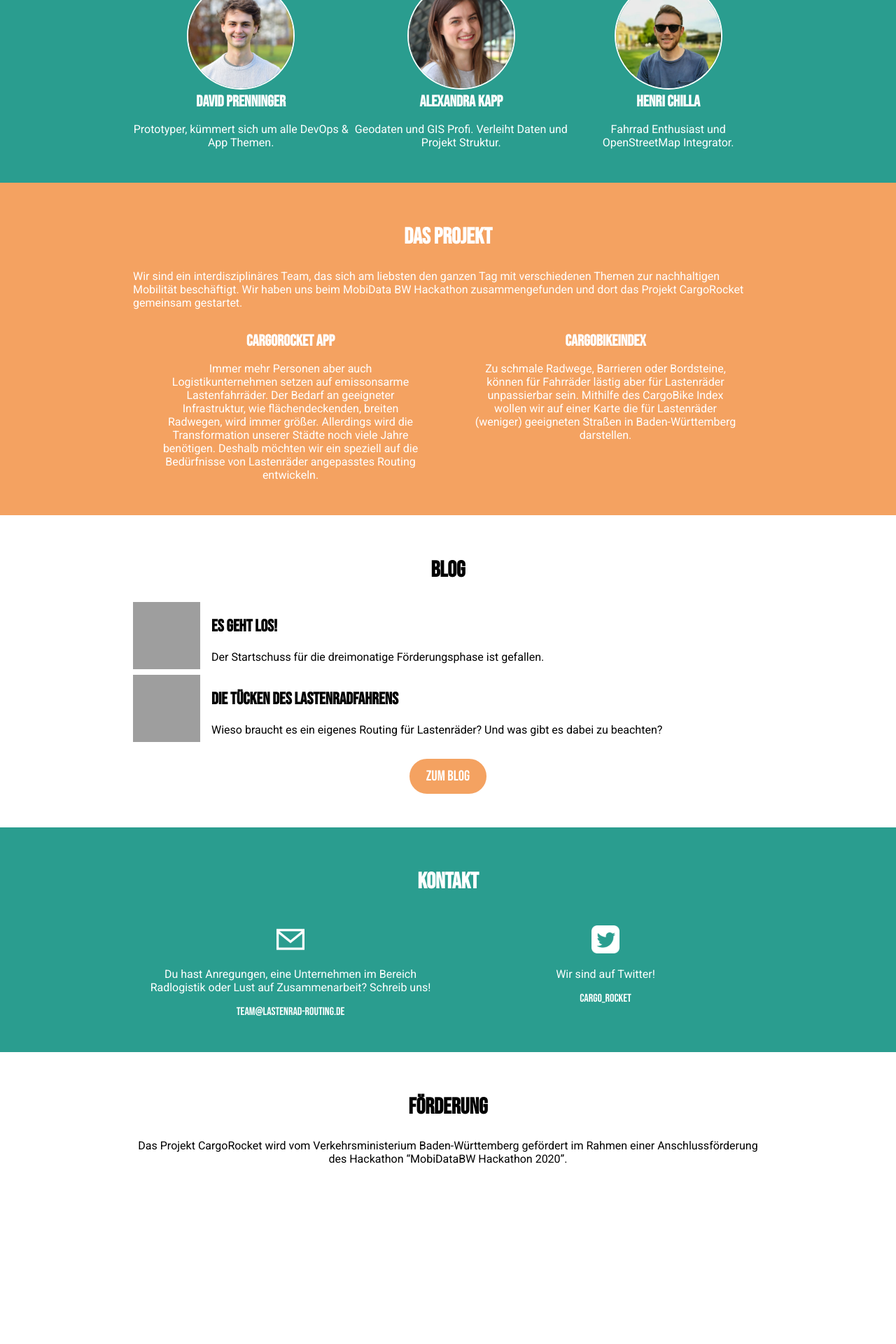
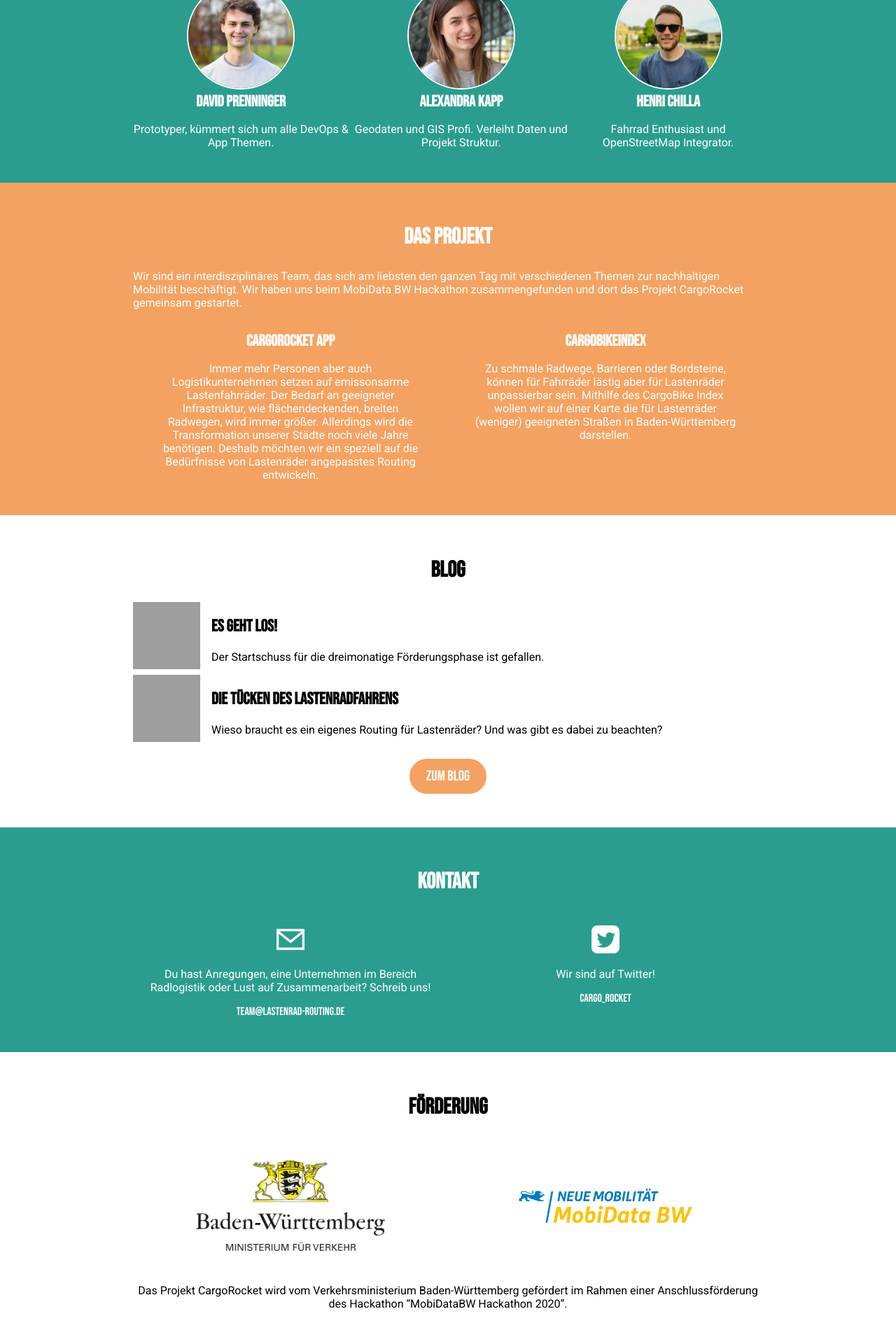
Before and after one commit to CargoRocket/website, a Jekyll site: the page built from index.md, in a window 1280 px wide. Shown: the part 861-2781 px from the top of the page at 70% size. Built offline with Jekyll 4.4.1, drawn with Linux system fonts in a browser that asks for light colours; before the commit the page ends 2592 px from its top, so only the background shows below that; grey boxes are pictures that could not be loaded.

Commit message:
Adding sponsors logos

```diff
--- a/_layouts/home.html
+++ b/_layouts/home.html
@@ -91,11 +91,10 @@ layout: default
     <div class="content">
         <h1 class="headline c bebas">{{ page.funding.headline }}</h1>
 
+        <div class="flex space mobile-v vertical-c">
+            <img class="sponsor" src="../assets/images/BWVMLogo.png" />
+            <img class="sponsor" src="../assets/images/MobiDataLogo.jpg" />
+        </div>
         <p class="c">Das Projekt CargoRocket wird vom Verkehrsministerium Baden-Württemberg gefördert im Rahmen einer Anschlussförderung des Hackathon “MobiDataBW Hackathon 2020”.</p>
-
-        <div>
-            <img />
-            <img />
-        </div>
     </div>
 </section>
--- a/_sass/elements.scss
+++ b/_sass/elements.scss
@@ -124,6 +124,13 @@ img.portrait {
     }
 }
 
+img.sponsor {
+    width: 50%;
+    @media screen and (min-width: $breakpoint-sm){
+        width: 30%;
+    }
+}
+
 img.border {
     border: 2px solid white;
 }
```
Also changed, not shown: assets/images/BWVMLogo.png (added), assets/images/MobiDataLogo.jpg (added).
